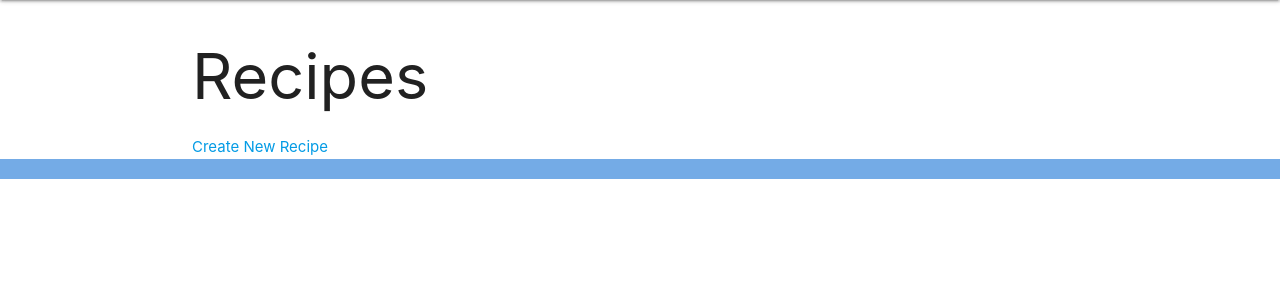
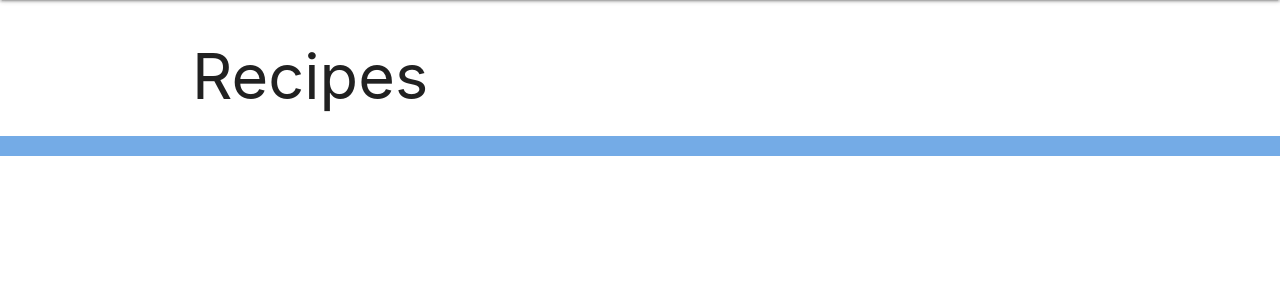
Before and after one commit to veecastro/pastry-recipes-app, a Django app: page /recipes/ in a window 1280 px wide. Shown: the part 64-364 px from the top of the page. Run offline with Django 4.2, Linux system fonts and the light colour scheme.

Commit message:
updated model.py for recipe_form

```diff
--- a/main_app/models.py
+++ b/main_app/models.py
@@ -10,6 +10,8 @@ class Pastryrecipe(models.Model):
     yields = models.IntegerField()
     instructions = models.TextField()
     ingredients = models.TextField()
+    photo_url = models.URLField()
+
 
 def __str__(self):
     return f'{self.name} ({self.id})'
--- a/main_app/templates/recipes/index.html
+++ b/main_app/templates/recipes/index.html
@@ -17,6 +17,6 @@
   </div>
 </a>
 {% endfor %}
-<a href="{% url 'recipe_create' %}">Create New Recipe</a>
+<!-- <a href="{% url 'recipe_create' %}">Create New Recipe</a> -->
 
 {% endblock %}
```
